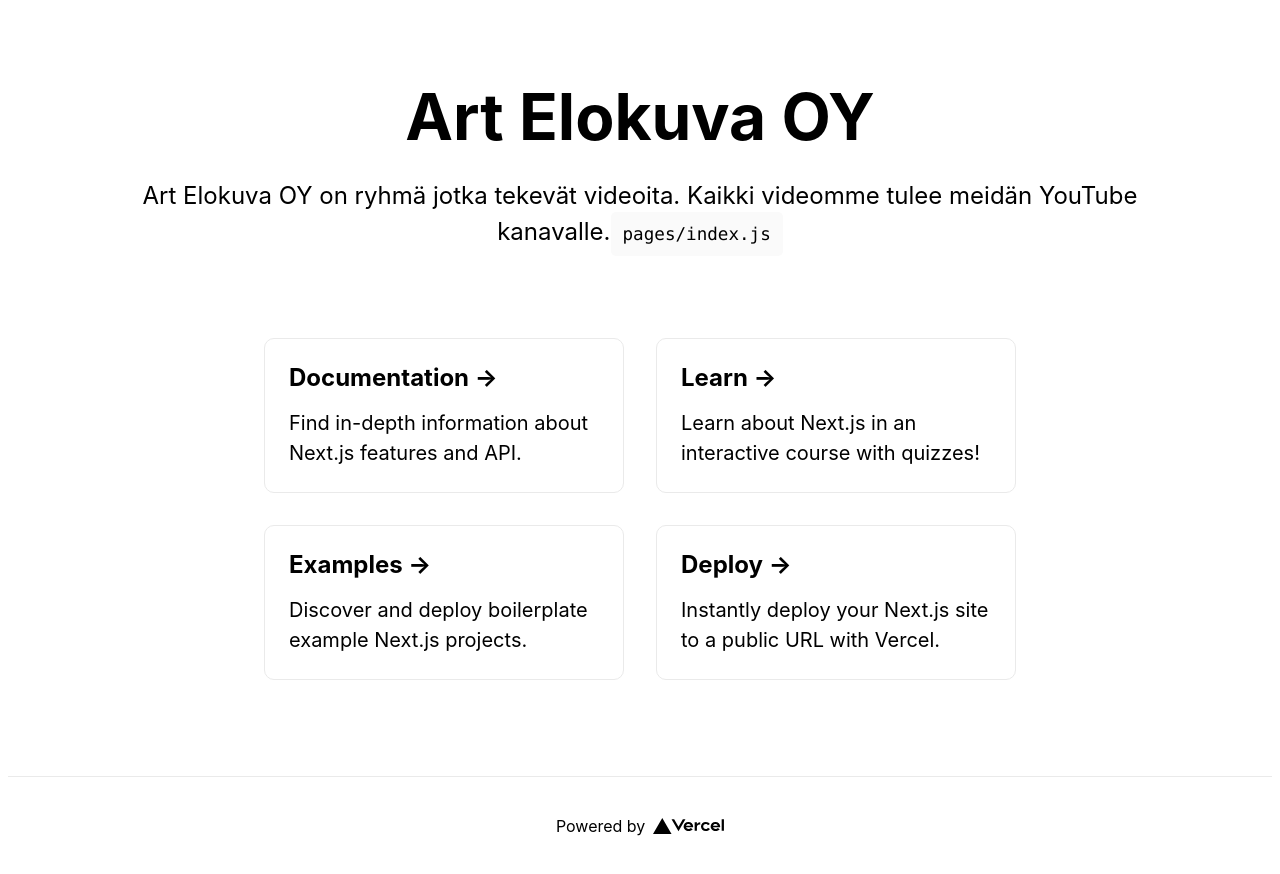
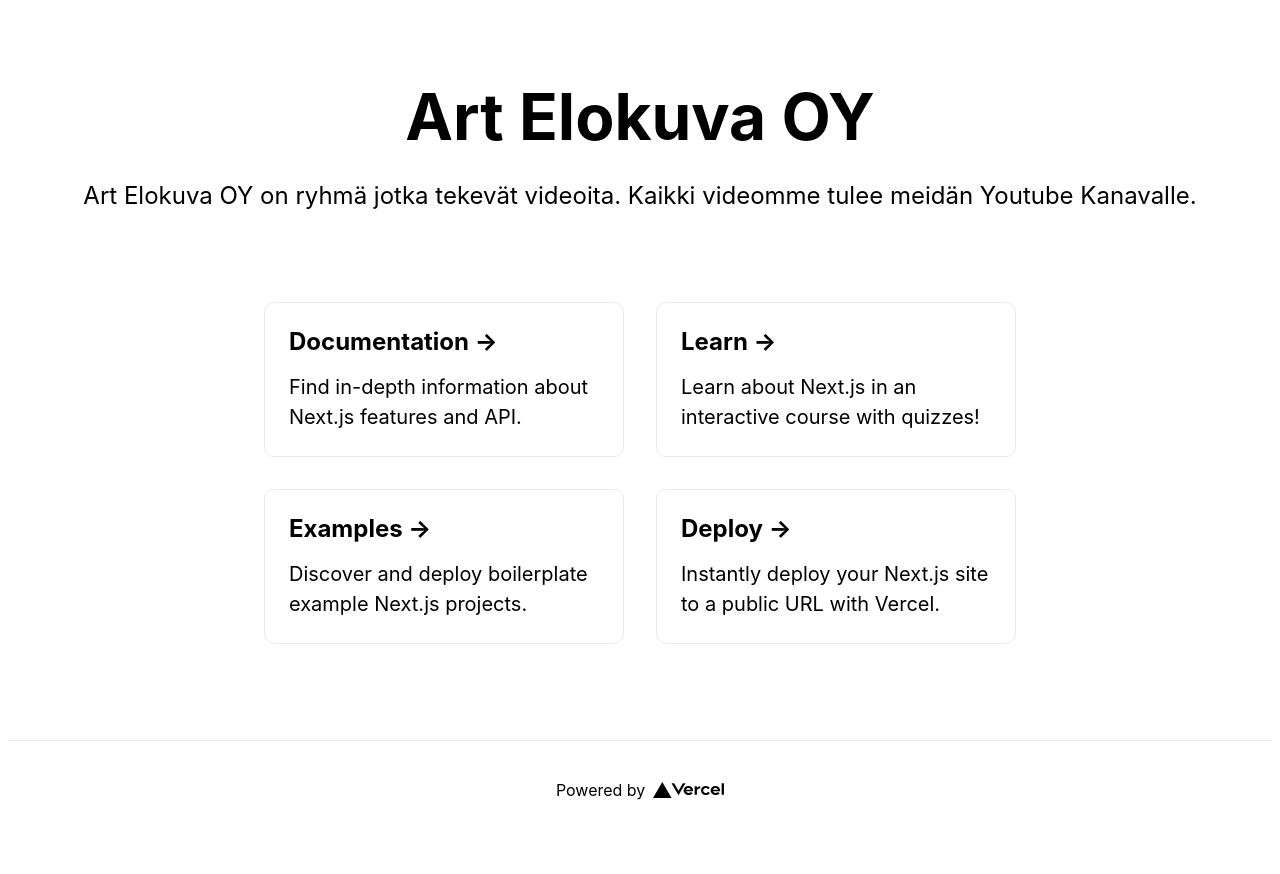
Before and after one commit to makkarakka3/nextjs, a Next.js app: page / in a window 1280 px wide. After the commit the page ends 840 px from the top, so only its background shows below. Built offline with nearby package versions, Linux system fonts and the light colour scheme.

Commit message:
Update index.js

```diff
--- a/pages/index.js
+++ b/pages/index.js
@@ -15,8 +15,7 @@
         </h1>
 
         <p className={styles.description}>
-          Art Elokuva OY on ryhmä jotka tekevät videoita. Kaikki videomme tulee meidän <a href="https://www.youtube.com/channel/UC_4SOL8f-NygQWdw6-_DclQ"></a> YouTube kanavalle.
-          <code className={styles.code}>pages/index.js</code>
+          Art Elokuva OY on ryhmä jotka tekevät videoita. Kaikki videomme tulee meidän <a href="https://www.youtube.com/channel/UC_4SOL8f-NygQWdw6-_DclQ">Youtube Kanavalle.</a>
         </p>
 
         <div className={styles.grid}>
```
